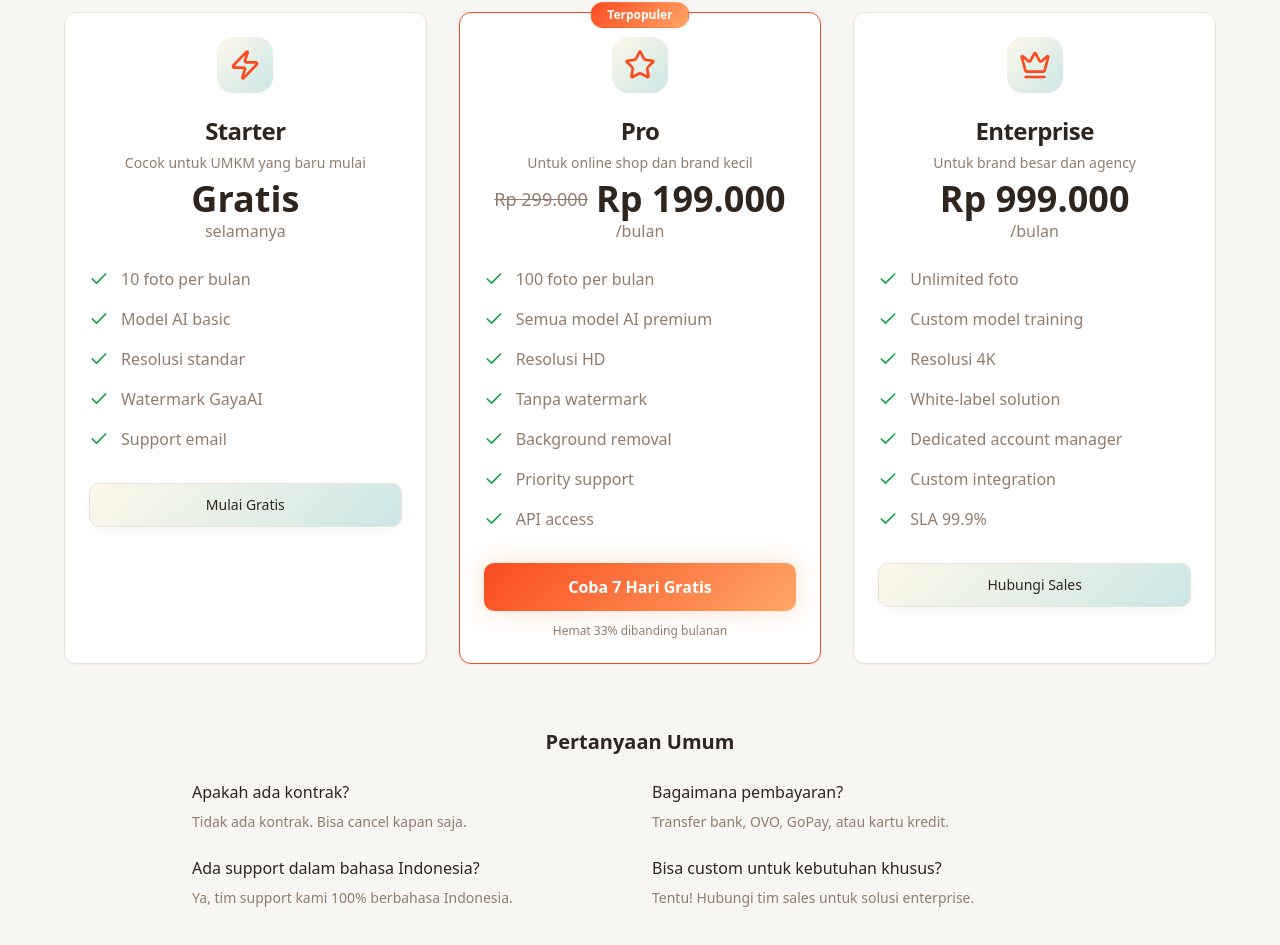
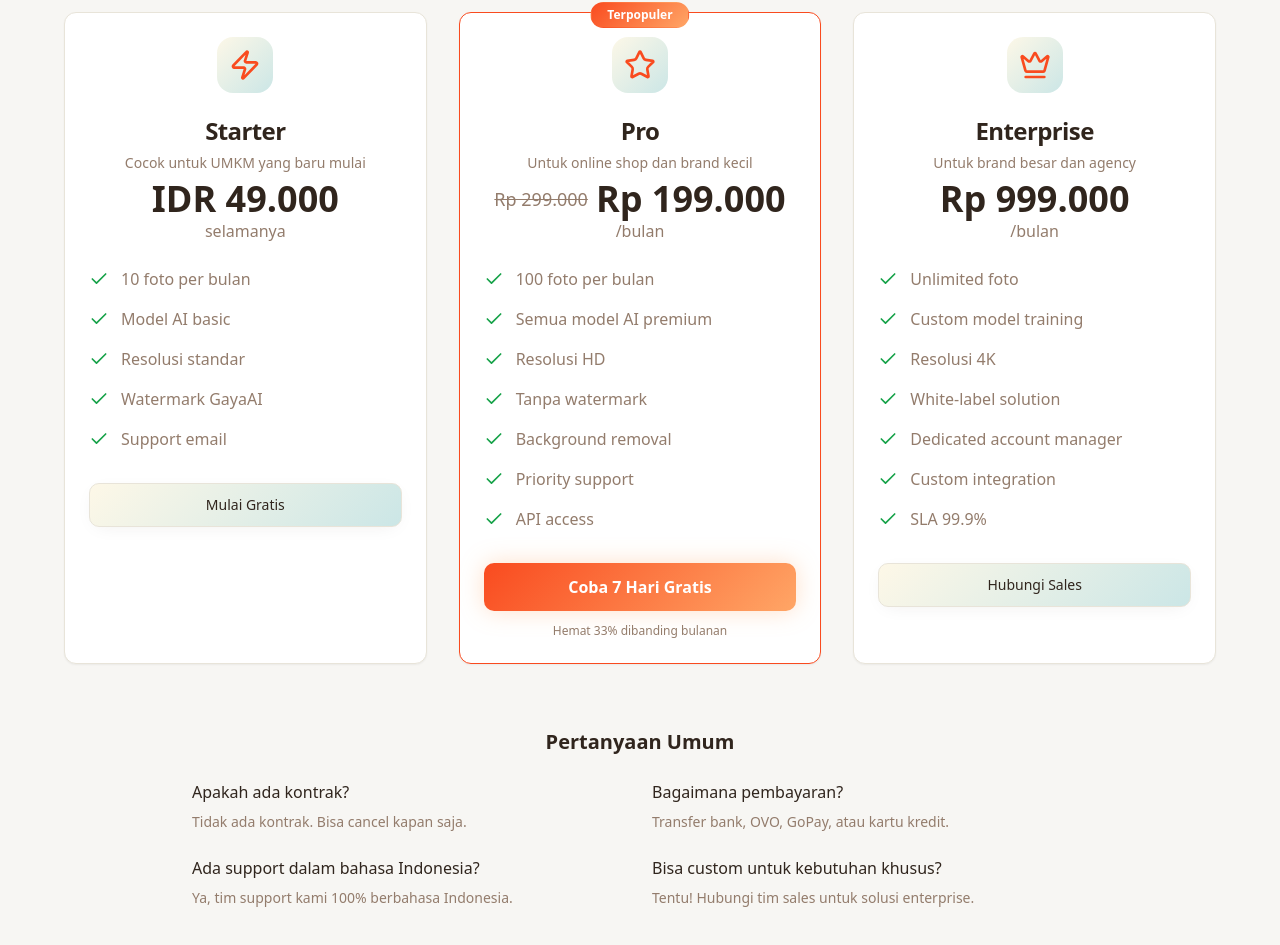
Before and after one commit to abdulraufnawir/gaya-ai-idn, a React (Vite) app: page / in a window 1280 px wide. Shown: the part 3551-4496 px from the top of the page. Built offline with nearby package versions, Linux system fonts and the light colour scheme.

Commit message:
Code edited in Lovable Code Editor
Edited UI in Lovable

```diff
--- a/src/components/Pricing.tsx
+++ b/src/components/Pricing.tsx
@@ -8,7 +8,7 @@ const Pricing = () => {
     {
       name: "Starter",
       description: "Cocok untuk UMKM yang baru mulai",
-      price: "Gratis",
+      price: "IDR 49.000",
       originalPrice: "",
       period: "selamanya",
       icon: Zap,
```
